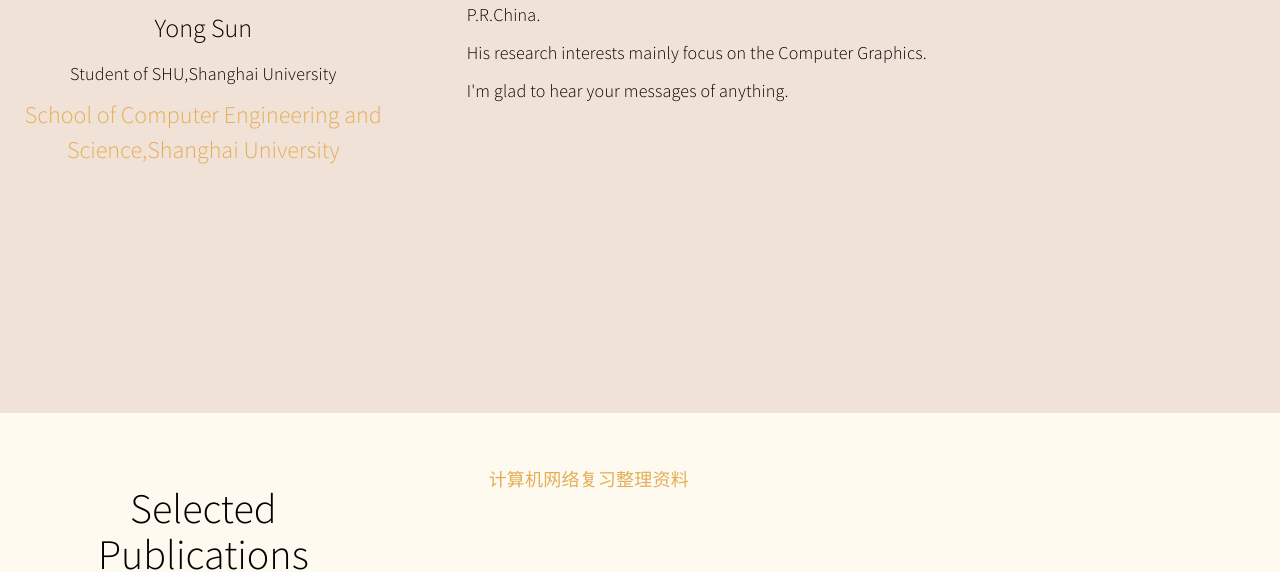
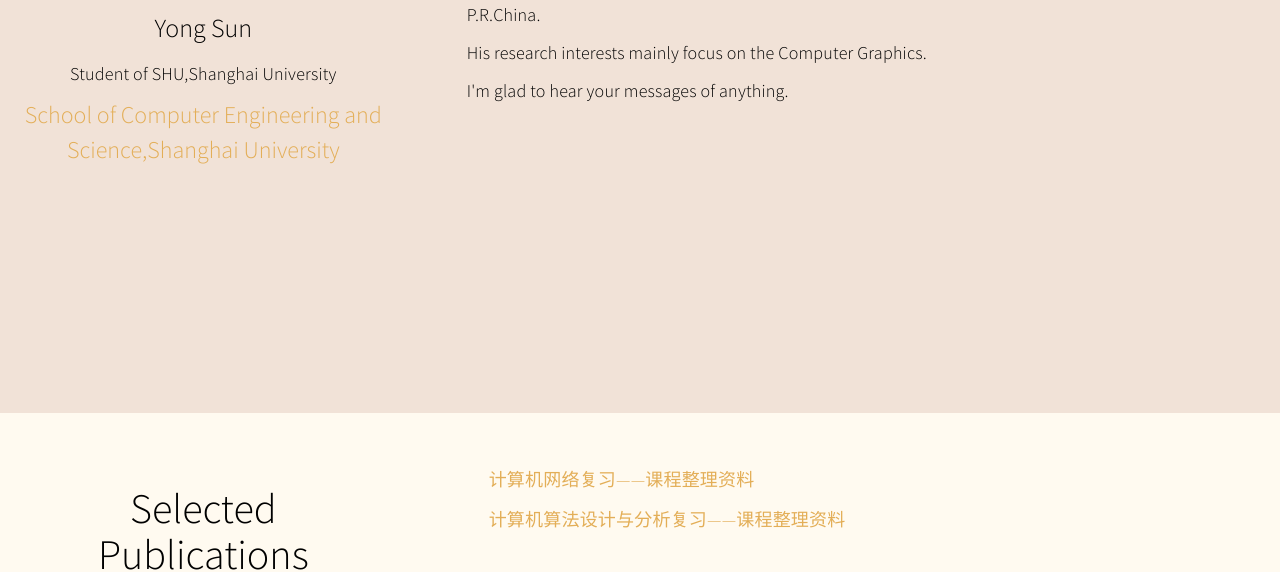
Before and after one commit to Yong-Sun-2001/Yong-Sun-2001.github.io, a plain HTML site: page index.html in a window 1280 px wide. Shown: the part 387-959 px from the top of the page. Drawn offline with Linux system fonts and the light colour scheme.

Commit message:
Update index.html

```diff
--- a/index.html
+++ b/index.html
@@ -128,9 +128,11 @@
                          <!-- <i class="fa fa-paper-plane"></i>
                          <h3>Java,C/C++,Python</h3> -->
                          <p class="wow fadeInUp" >
-                             <a href="/ComputerNetwork_gitbook">计算机网络复习整理资料</a>
+                             <a href="/ComputerNetwork_gitbook">计算机网络复习——课程整理资料</a>
                          </p>
-
+                         <p class="wow fadeInUp" >
+                              <a href="/ComputerAlgorithmDesign_gitbook">计算机算法设计与分析复习——课程整理资料</a>
+                         </p>
                     </div>
                </div>
 
```
